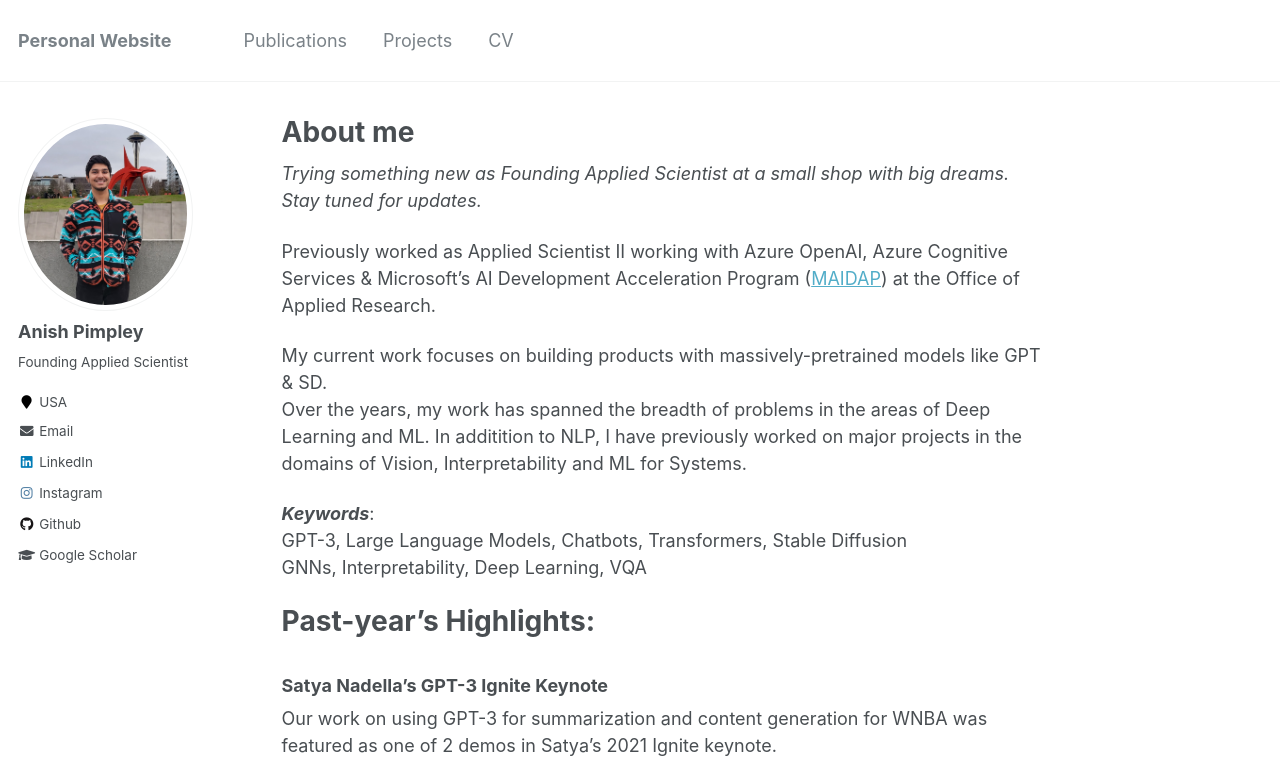
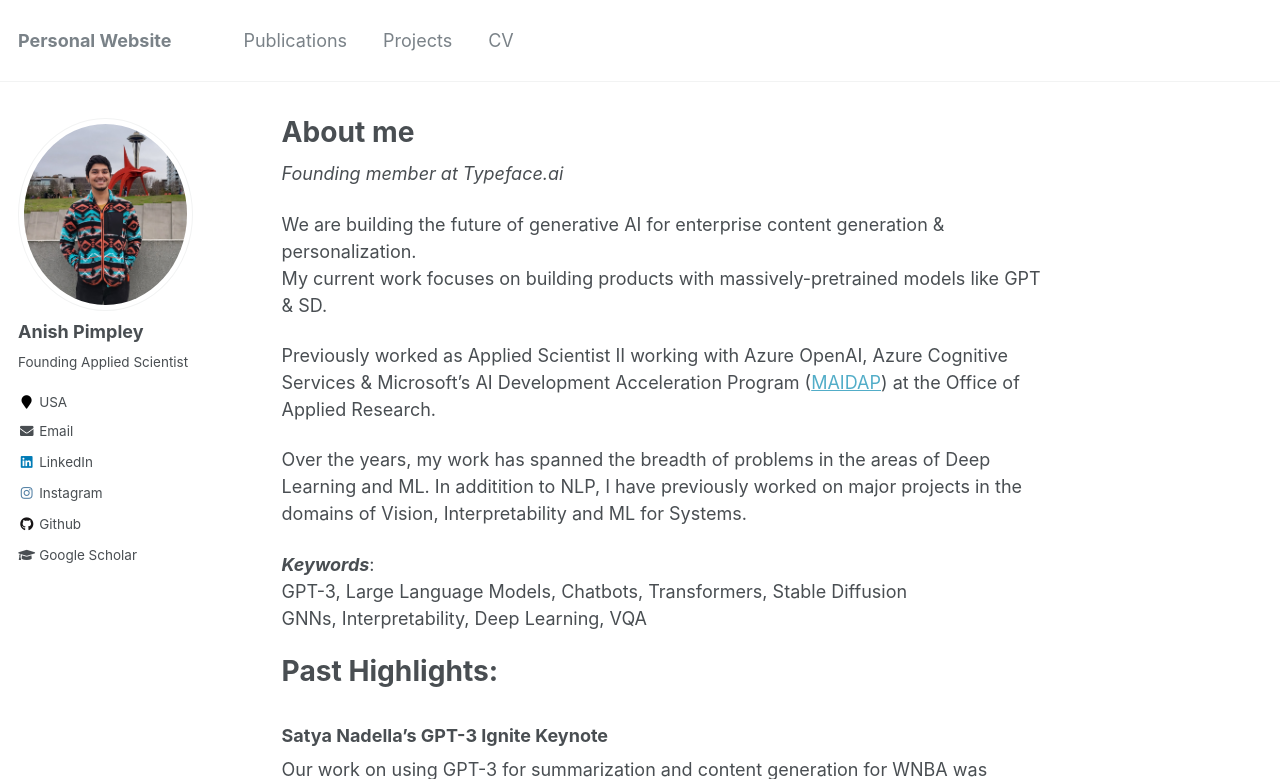
Before and after one commit to AnishPimpley/anishpimpley.github.io, a Jekyll site: the page built from _pages/about.md, in a window 1280 px wide and 900 px high, cut to the strip 0-779 px from the top of the window. Built offline with Jekyll 4.4.1, drawn with Linux system fonts in a browser that asks for light colours.

Commit message:
Update about.md

```diff
--- a/_pages/about.md
+++ b/_pages/about.md
@@ -10,18 +10,20 @@ youtubeId1: oXWCuavGVdg?start=820&end=1006
 youtubeId2: QE9vT0zaZdU
 ---
 
-_Trying something new as Founding Applied Scientist at a small shop with big dreams. Stay tuned for updates._
+_Founding member at Typeface.ai_
+
+We are building the future of generative AI for enterprise content generation & personalization.
+My current work focuses on building products with massively-pretrained models like GPT & SD.
 
 Previously worked as Applied Scientist II working with Azure OpenAI, Azure Cognitive Services &  Microsoft’s AI Development Acceleration Program ([MAIDAP](https://www.microsoftnewengland.com/maidap/)) at the Office of Applied Research.
 
-My current work focuses on building products with massively-pretrained models like GPT & SD.
 Over the years, my work has spanned the breadth of problems in the areas of Deep Learning and ML. In additition to NLP, I have previously worked on major projects in the domains of Vision, Interpretability and ML for Systems.
 
 ***Keywords***:
 GPT-3, Large Language Models, Chatbots, Transformers, Stable Diffusion
 GNNs, Interpretability, Deep Learning, VQA
 
-Past-year's Highlights:
+Past Highlights:
 =====
 
 ### Satya Nadella's GPT-3 Ignite Keynote
```
